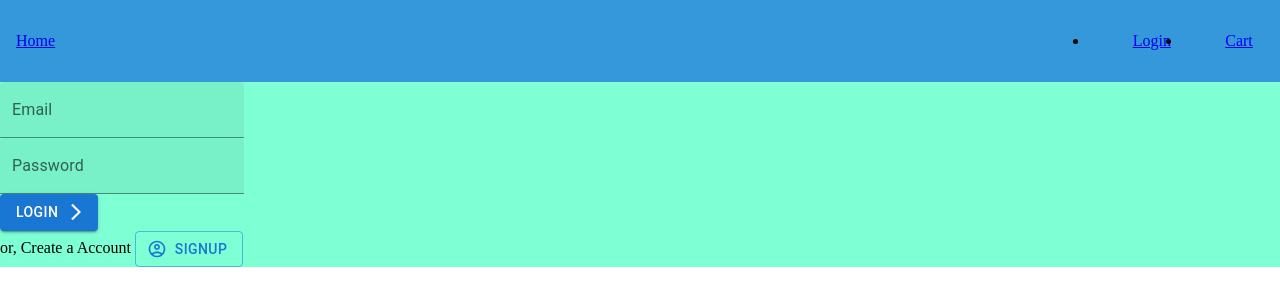
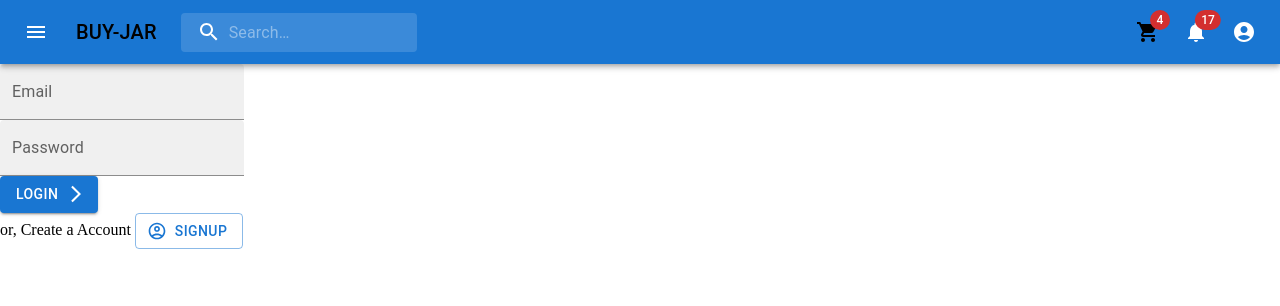
Before and after one commit to am4n-git/Jar-store, a React (Create React App) app: page /login in a window 1280 px wide. Shown: the top 306 px of the page. Built offline with nearby package versions, Linux system fonts and the light colour scheme.

Commit message:
add navbar and routes

```diff
--- a/src/App.css
+++ b/src/App.css
@@ -2,10 +2,16 @@ body{
   margin: 0;
   padding: 0;
 }
+a{
+  text-decoration: none;
+  color:black;
+}
+.active{
+  color: black;
+}
 .App {
   width: 100%;
   height: 100%;
-  background-color: aquamarine;
 }
 
 /* navbard */
@@ -35,7 +41,6 @@ body{
 
 /* Home Page Products Container */
 .home-container{
-  background-color: #2b2b2b;
   margin-top: 2rem;
   text-align: center;
 }
--- a/src/Components/HomePage.js
+++ b/src/Components/HomePage.js
@@ -2,6 +2,9 @@ import * as Mui from "@mui/material";
 import axios from "axios";
 import React, { useEffect, useState } from "react";
 import RefreshIcon from "@mui/icons-material/Refresh";
+import MoreVertIcon from "@mui/icons-material/MoreVert";
+import AddShoppingCartIcon from "@mui/icons-material/AddShoppingCart";
+import DeleteIcon from "@mui/icons-material/Delete";
 
 function HomePage() {
   const [products, setProducts] = useState([]);
@@ -9,6 +12,7 @@ function HomePage() {
   const [showError, setShowError] = useState(false);
   const [errorMsg, setErrorMsg] = useState("");
   const baseUrl = "https://jar-store-server.vercel.app/products";
+
   useEffect(() => {
     setLoading(true);
     axios
@@ -41,30 +45,45 @@ function HomePage() {
       <div className={`${loading ? "blur" : ""}`}>
         {products.map((item) => (
           <div key={item._id} className="cardContainer">
-            <Mui.Card sx={{ maxWidth: 500 }} className="card">
+            <Mui.Card sx={{ maxWidth: 345 }} className="card">
               <Mui.CardActionArea>
+                <Mui.CardHeader
+                  action={
+                    <Mui.IconButton aria-label="settings">
+                      <MoreVertIcon />
+                    </Mui.IconButton>
+                  }
+                  title={item.name}
+                  subheader={`₹${item.price}`}
+                />
                 <Mui.CardMedia
                   component="img"
-                  height="20"
-                  width="20"
-                  image="https://picsum.photos/20"
+                  height="194"
+                  image={item.image}
                   alt="product image alt"
                 />
                 <Mui.CardContent>
-                  <Mui.Typography gutterBottom variant="h5" component="div">
+                  {/* <Mui.Typography gutterBottom variant="h5" component="div">
                     {item.name}
                   </Mui.Typography>
                   <Mui.Typography gutterBottom variant="h6" component="div">
                     {item.price}
-                  </Mui.Typography>
+                  </Mui.Typography> */}
                   <Mui.Typography variant="body2">
-                    Some product description will come here
+                    Some product description will come here and lets see how it
+                    is added in tihs spacoiajc kasdj askjd iqod sjdn jkasf kjafs
                   </Mui.Typography>
                 </Mui.CardContent>
               </Mui.CardActionArea>
               <Mui.CardActions>
-                <Mui.Button size="small" color="primary">
-                  Add To Cart
+                <Mui.Button
+                  variant="contained"
+                  startIcon={<AddShoppingCartIcon />}
+                >
+                  Add
+                </Mui.Button>
+                <Mui.Button variant="outlined" endIcon={<DeleteIcon />}>
+                  Remove
                 </Mui.Button>
               </Mui.CardActions>
             </Mui.Card>
--- a/src/Components/Navbar.js
+++ b/src/Components/Navbar.js
@@ -1,29 +1,284 @@
-import React from "react";
-import "../App.css";
+// import React from "react";
+// import "../App.css";
 
-import { Link } from "react-router-dom";
+// import { Link } from "react-router-dom";
 
-function Navbar() {
+// function Navbar() {
+//   return (
+//     <nav className="navbar">
+//       <div className="navbar-content">
+//         <Link to="/">Home</Link>
+//         <ul className="navbar-items">
+//           <li>
+//             <Link className="nav-list bg-sky-500 hover:bg-sky-700" to="/login">
+//               Login
+//             </Link>
+//           </li>
+
+//           <li>
+//             <Link className="nav-list bg-sky-500 hover:bg-sky-700" to="/cart">
+//               Cart
+//             </Link>
+//           </li>
+//         </ul>
+//       </div>
+//     </nav>
+//   );
+// }
+
+// export default Navbar;
+
+import * as React from "react";
+import { Link, NavLink } from "react-router-dom";
+import { styled, alpha } from "@mui/material/styles";
+import AppBar from "@mui/material/AppBar";
+import Box from "@mui/material/Box";
+import Toolbar from "@mui/material/Toolbar";
+import IconButton from "@mui/material/IconButton";
+import Typography from "@mui/material/Typography";
+import InputBase from "@mui/material/InputBase";
+import Badge from "@mui/material/Badge";
+import MenuItem from "@mui/material/MenuItem";
+import Menu from "@mui/material/Menu";
+import MenuIcon from "@mui/icons-material/Menu";
+import SearchIcon from "@mui/icons-material/Search";
+import AccountCircle from "@mui/icons-material/AccountCircle";
+import CartIcon from "@mui/icons-material/ShoppingCart";
+import NotificationsIcon from "@mui/icons-material/Notifications";
+import MoreIcon from "@mui/icons-material/MoreVert";
+
+const Search = styled("div")(({ theme }) => ({
+  position: "relative",
+  borderRadius: theme.shape.borderRadius,
+  backgroundColor: alpha(theme.palette.common.white, 0.15),
+  "&:hover": {
+    backgroundColor: alpha(theme.palette.common.white, 0.25),
+  },
+  marginRight: theme.spacing(2),
+  marginLeft: 0,
+  width: "100%",
+  [theme.breakpoints.up("sm")]: {
+    marginLeft: theme.spacing(3),
+    width: "auto",
+  },
+}));
+
+const SearchIconWrapper = styled("div")(({ theme }) => ({
+  padding: theme.spacing(0, 2),
+  height: "100%",
+  position: "absolute",
+  pointerEvents: "none",
+  display: "flex",
+  alignItems: "center",
+  justifyContent: "center",
+}));
+
+const StyledInputBase = styled(InputBase)(({ theme }) => ({
+  color: "inherit",
+  "& .MuiInputBase-input": {
+    padding: theme.spacing(1, 1, 1, 0),
+    // vertical padding + font size from searchIcon
+    paddingLeft: `calc(1em + ${theme.spacing(4)})`,
+    transition: theme.transitions.create("width"),
+    width: "100%",
+    [theme.breakpoints.up("md")]: {
+      width: "20ch",
+    },
+  },
+}));
+
+export default function PrimarySearchAppBar() {
+  const [anchorEl, setAnchorEl] = React.useState(null);
+  const [mobileMoreAnchorEl, setMobileMoreAnchorEl] = React.useState(null);
+
+  const isMenuOpen = Boolean(anchorEl);
+  const isMobileMenuOpen = Boolean(mobileMoreAnchorEl);
+
+  const handleProfileMenuOpen = (event) => {
+    setAnchorEl(event.currentTarget);
+  };
+
+  const handleMobileMenuClose = () => {
+    setMobileMoreAnchorEl(null);
+  };
+
+  const handleMenuClose = () => {
+    setAnchorEl(null);
+    handleMobileMenuClose();
+  };
+
+  const handleMobileMenuOpen = (event) => {
+    setMobileMoreAnchorEl(event.currentTarget);
+  };
+
+  const menuId = "primary-search-account-menu";
+  const renderMenu = (
+    <Menu
+      anchorEl={anchorEl}
+      anchorOrigin={{
+        vertical: "top",
+        horizontal: "right",
+      }}
+      id={menuId}
+      keepMounted
+      transformOrigin={{
+        vertical: "top",
+        horizontal: "right",
+      }}
+      open={isMenuOpen}
+      onClose={handleMenuClose}
+    >
+      <Link to="/login">
+        <MenuItem onClick={handleMenuClose}>Profile</MenuItem>
+        <MenuItem onClick={handleMenuClose}>My account</MenuItem>
+      </Link>
+      <MenuItem onClick={handleMenuClose}>Settings</MenuItem>
+      <MenuItem onClick={handleMenuClose}>Logout</MenuItem>
+    </Menu>
+  );
+
+  const mobileMenuId = "primary-search-account-menu-mobile";
+  const renderMobileMenu = (
+    <Menu
+      anchorEl={mobileMoreAnchorEl}
+      anchorOrigin={{
+        vertical: "top",
+        horizontal: "right",
+      }}
+      id={mobileMenuId}
+      keepMounted
+      transformOrigin={{
+        vertical: "top",
+        horizontal: "right",
+      }}
+      open={isMobileMenuOpen}
+      onClose={handleMobileMenuClose}
+    >
+      <Link to="/cart">
+        <MenuItem>
+          <IconButton
+            size="large"
+            aria-label="show 4 new mails"
+            color="inherit"
+          >
+            <Badge badgeContent={4} color="error">
+              <CartIcon />
+            </Badge>
+          </IconButton>
+          <p>Cart</p>
+        </MenuItem>
+      </Link>
+
+      <MenuItem>
+        <IconButton
+          size="large"
+          aria-label="show 17 new notifications"
+          color="inherit"
+        >
+          <Badge badgeContent={17} color="error">
+            <NotificationsIcon />
+          </Badge>
+        </IconButton>
+        <p>Notifications</p>
+      </MenuItem>
+      <MenuItem>
+        <IconButton
+          size="large"
+          aria-label="account of current user"
+          aria-controls="primary-search-account-menu"
+          aria-haspopup="true"
+          color="inherit"
+        >
+          <AccountCircle />
+        </IconButton>
+        <p>Profile</p>
+      </MenuItem>
+    </Menu>
+  );
+
   return (
-    <nav className="navbar">
-      <div className="navbar-content">
-        <Link to="/">Home</Link>
-        <ul className="navbar-items">
-          <li>
-            <Link className="nav-list bg-sky-500 hover:bg-sky-700" to="/login">
-              Login
+    <Box sx={{ flexGrow: 1 }}>
+      <AppBar position="static">
+        <Toolbar>
+          <IconButton
+            size="large"
+            edge="start"
+            color="inherit"
+            aria-label="open drawer"
+            sx={{ mr: 2 }}
+          >
+            <MenuIcon />
+          </IconButton>
+          <NavLink exact activeClassName="active" to="/">
+            <Typography
+              variant="h6"
+              noWrap
+              sx={{ display: { xs: "none", sm: "block" } }}
+            >
+              BUY-JAR
+            </Typography>
+          </NavLink>
+
+          <Search>
+            <SearchIconWrapper>
+              <SearchIcon />
+            </SearchIconWrapper>
+            <StyledInputBase
+              placeholder="Search…"
+              inputProps={{ "aria-label": "search" }}
+            />
+          </Search>
+          <Box sx={{ flexGrow: 1 }} />
+          <Box sx={{ display: { xs: "none", md: "flex" } }}>
+            <Link to="/cart">
+              <IconButton
+                size="large"
+                aria-label="show 4 new mails"
+                color="inherit"
+              >
+                <Badge badgeContent={4} color="error">
+                  <CartIcon />
+                </Badge>
+              </IconButton>
             </Link>
-          </li>
 
-          <li>
-            <Link className="nav-list bg-sky-500 hover:bg-sky-700" to="/cart">
-              Cart
-            </Link>
-          </li>
-        </ul>
-      </div>
-    </nav>
+            <IconButton
+              size="large"
+              aria-label="show 17 new notifications"
+              color="inherit"
+            >
+              <Badge badgeContent={17} color="error">
+                <NotificationsIcon />
+              </Badge>
+            </IconButton>
+            <IconButton
+              size="large"
+              edge="end"
+              aria-label="account of current user"
+              aria-controls={menuId}
+              aria-haspopup="true"
+              onClick={handleProfileMenuOpen}
+              color="inherit"
+            >
+              <AccountCircle />
+            </IconButton>
+          </Box>
+          <Box sx={{ display: { xs: "flex", md: "none" } }}>
+            <IconButton
+              size="large"
+              aria-label="show more"
+              aria-controls={mobileMenuId}
+              aria-haspopup="true"
+              onClick={handleMobileMenuOpen}
+              color="inherit"
+            >
+              <MoreIcon />
+            </IconButton>
+          </Box>
+        </Toolbar>
+      </AppBar>
+      {renderMobileMenu}
+      {renderMenu}
+    </Box>
   );
 }
-
-export default Navbar;
```
